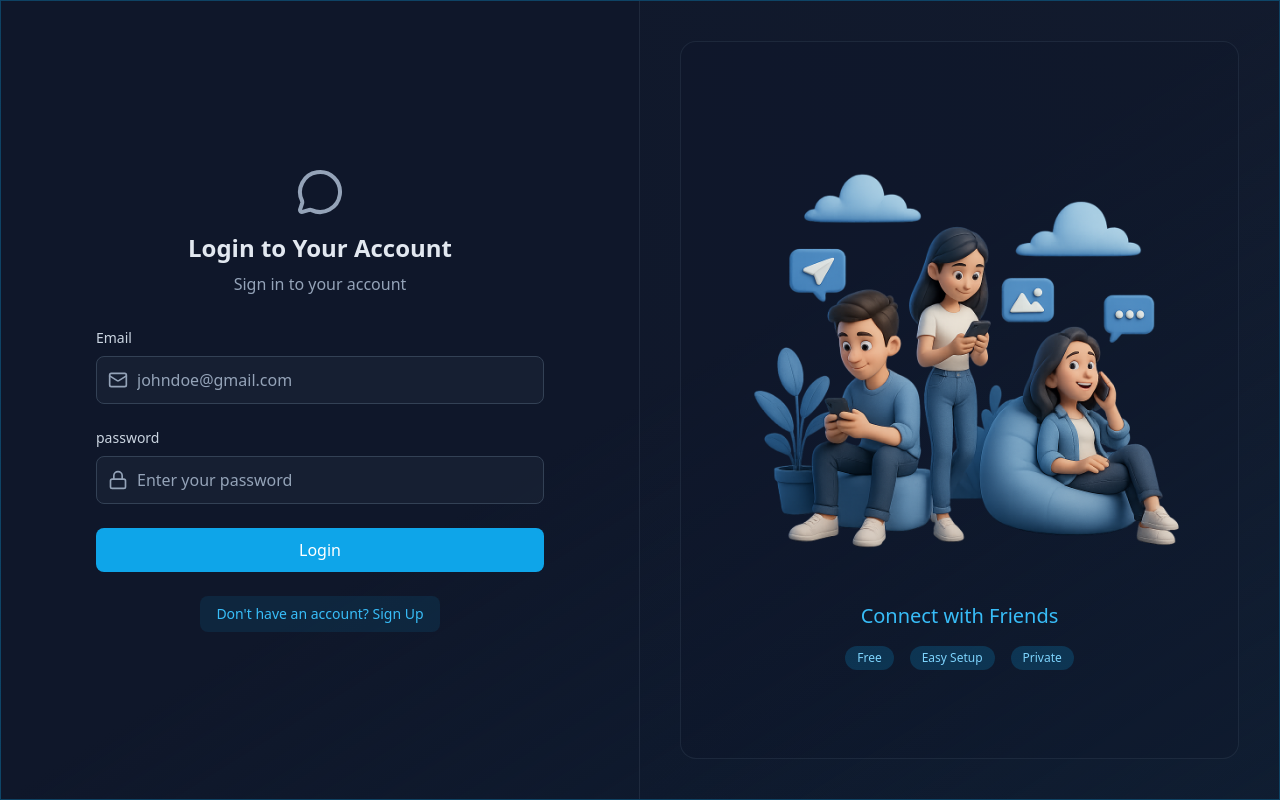
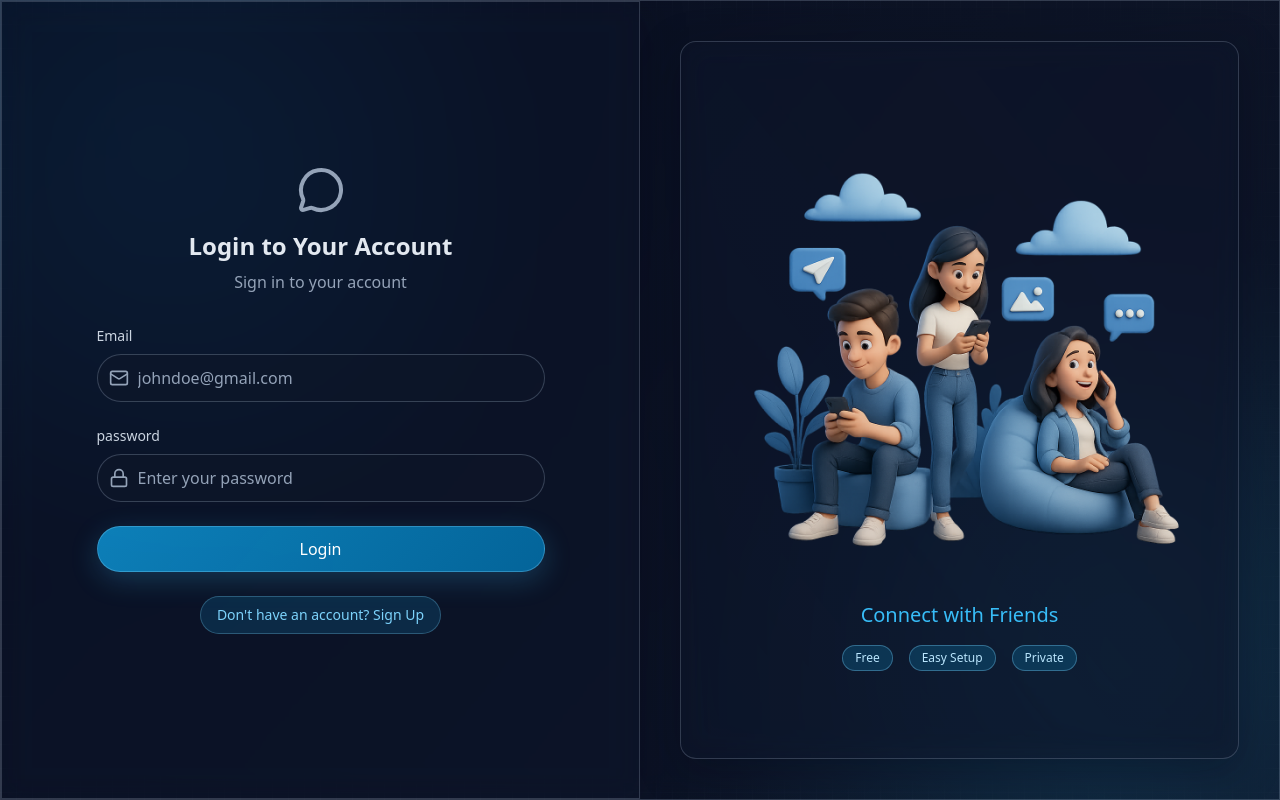
Before and after one commit to NisalSandeep/Chat-App, a React app in the folder frontend/: page /login in a window 1280 px wide. Built offline with nearby package versions, Linux system fonts and the light colour scheme; no server answers; the HTML template or start-up script is replaced by a standard one.

Commit message:
UI Enhancement

```diff
--- a/frontend/src/App.jsx
+++ b/frontend/src/App.jsx
@@ -21,10 +21,10 @@ const App = () => {
   }
 
   return (
-    <div className="relative flex min-h-screen items-stretch justify-stretch overflow-hidden bg-slate-900 p-0">
-      <div className="absolute inset-0 bg-[linear-gradient(to_right,#4f4f4f2e_1px,transparent_1px),linear-gradient(to_bottom,#4f4f4f2e_1px,transparent_1px)] bg-[size:14px_24px]" />
-      <div className="absolute top-0 -left-4 size-96 bg-sky-700 opacity-20 blur-[100px]" />
-      <div className="absolute bottom-0 -right-4 size-96 bg-sky-500 opacity-20 blur-[100px] " />
+    <div className="relative flex min-h-screen items-stretch justify-stretch overflow-hidden p-0">
+      <div className="absolute inset-0 bg-[linear-gradient(to_right,rgba(148,163,184,0.16)_1px,transparent_1px),linear-gradient(to_bottom,rgba(148,163,184,0.16)_1px,transparent_1px)] bg-[size:16px_24px] opacity-45" />
+      <div className="absolute top-0 -left-4 size-96 bg-sky-700/25 blur-[110px]" />
+      <div className="absolute bottom-0 -right-4 size-96 bg-cyan-500/20 blur-[120px] " />
 
       <div className="relative z-10 h-full w-full">
       <Routes>
--- a/frontend/src/components/BoraderAnimatedContainer.jsx
+++ b/frontend/src/components/BoraderAnimatedContainer.jsx
@@ -2,7 +2,7 @@ import React from "react";
 
 export const BoraderAnimatedContainer = ({ children }) => {
   return (
-    <div className="flex h-full w-full overflow-hidden rounded-none border border-sky-500/30 bg-gradient-to-br from-slate-900 via-slate-900 to-sky-950/20">
+    <div className="glass-surface flex h-full w-full overflow-hidden rounded-none border-sky-300/30 bg-gradient-to-br from-slate-900/45 via-slate-900/35 to-sky-950/25">
       {children}
     </div>
   );
--- a/frontend/src/index.css
+++ b/frontend/src/index.css
@@ -2,8 +2,41 @@
 @tailwind components;
 @tailwind utilities;
 
+:root {
+  --glass-bg: rgba(15, 23, 42, 0.38);
+  --glass-bg-strong: rgba(15, 23, 42, 0.58);
+  --glass-border: rgba(148, 163, 184, 0.28);
+  --glass-glow: rgba(56, 189, 248, 0.22);
+}
+
+body {
+  background:
+    radial-gradient(circle at 12% 18%, rgba(14, 165, 233, 0.18), transparent 32%),
+    radial-gradient(circle at 88% 84%, rgba(56, 189, 248, 0.16), transparent 34%),
+    linear-gradient(130deg, #020617 0%, #0b1120 52%, #0f172a 100%);
+}
+
+@layer base {
+  input:not([type="checkbox"]):not([type="radio"]),
+  textarea,
+  select,
+  button {
+    border-radius: 9999px !important;
+  }
+}
+
+.glass-surface {
+  background: var(--glass-bg);
+  border: 1px solid var(--glass-border);
+  backdrop-filter: blur(14px);
+  -webkit-backdrop-filter: blur(14px);
+  box-shadow: 0 12px 40px rgba(2, 6, 23, 0.35);
+}
+
 .input {
-  @apply w-full bg-slate-800/50 border border-slate-700 rounded-lg py-2 pl-10 pr-4 text-slate-200 placeholder-slate-400 focus:ring-2 focus:ring-sky-500 focus:border-transparent;
+  @apply w-full border rounded-full py-2 pl-10 pr-4 text-slate-200 placeholder-slate-400 focus:ring-2 focus:ring-sky-500 focus:border-transparent;
+  background: var(--glass-bg-strong);
+  border-color: rgba(148, 163, 184, 0.32);
 }
 
 .auth-input-icon {
@@ -15,15 +48,21 @@
 }
 
 .auth-badge {
-  @apply inline-flex items-center px-3 py-1 text-xs font-medium rounded-full bg-sky-500/20 text-sky-300;
+  @apply inline-flex items-center px-3 py-1 text-xs font-medium rounded-full text-sky-200;
+  background: rgba(14, 165, 233, 0.2);
+  border: 1px solid rgba(125, 211, 252, 0.35);
 }
 
 .auth-btn {
-  @apply w-full bg-sky-500 text-white rounded-lg py-2.5 font-medium
-  hover:bg-sky-600 focus:ring-2 focus:ring-sky-500;
+  @apply w-full text-white rounded-full py-2.5 font-medium transition
+  focus:ring-2 focus:ring-sky-500;
+  background: linear-gradient(130deg, rgba(14, 165, 233, 0.75), rgba(2, 132, 199, 0.72));
+  border: 1px solid rgba(125, 211, 252, 0.35);
+  box-shadow: 0 8px 28px var(--glass-glow);
 }
 
 .auth-link {
-  @apply px-4 py-2 inline-block bg-sky-500/10 rounded-lg text-sky-400
-  hover:text-sky-500 text-sm transition-colors;
+  @apply px-4 py-2 inline-block rounded-full text-sky-300 hover:text-sky-100 text-sm transition-colors;
+  background: rgba(14, 165, 233, 0.16);
+  border: 1px solid rgba(125, 211, 252, 0.28);
 }
--- a/frontend/src/pages/ChatPage.jsx
+++ b/frontend/src/pages/ChatPage.jsx
@@ -19,7 +19,7 @@ const ChatPage = () => {
         <div
           className={`${
             selectedUser ? "hidden md:flex" : "flex"
-          } w-full md:w-[360px] md:min-w-[320px] md:max-w-[420px] bg-slate-800/60 backdrop-blur-sm flex-col border-b border-slate-700/50 md:border-b-0 md:border-r md:border-slate-700/50`}
+          } glass-surface w-full md:w-[360px] md:min-w-[320px] md:max-w-[420px] flex-col border-b md:border-b-0 md:border-r`}
         >
           <ProfileHeader />
           <ActiveTabSwitch />
@@ -32,7 +32,7 @@ const ChatPage = () => {
         <div
           className={`${
             selectedUser ? "flex" : "hidden md:flex"
-          } flex-1 flex-col bg-slate-900/50 backdrop-blur-sm min-w-0`}
+          } glass-surface min-w-0 flex-1 flex-col`}
         >
           {selectedUser ? <ChatContainer />: <NoConversationPlaceHolder />}
         </div>
--- a/frontend/src/pages/LoginPage.jsx
+++ b/frontend/src/pages/LoginPage.jsx
@@ -26,12 +26,12 @@ const LoginPage = () => {
       login(formData);
     };
   return (
-    <div className="h-dvh w-full bg-slate-900">
+    <div className="h-dvh w-full">
       <div className="relative h-full w-full">
         <BoraderAnimatedContainer>
           <div className="flex h-full w-full flex-col md:flex-row">
             {/* FORM CLOUMN - LEFT SIDE */}
-            <div className="flex w-full items-center justify-center overflow-y-auto px-5 py-8 md:w-1/2 md:border-r border-slate-600/30 md:px-8">
+            <div className="glass-surface flex w-full items-center justify-center overflow-y-auto px-5 py-8 md:w-1/2 md:border-r md:px-8">
               <div className="w-full max-w-md">
                 <div className="text-center mb-8">
                   <MessageCircleIcon className="w-12 h-12 mx-auto text-slate-400 mb-4" />
@@ -99,8 +99,8 @@ const LoginPage = () => {
               </div>
             </div>
             {/* FORM CLOUMN - RIGHT SIDE */}
-            <div className="hidden md:flex md:w-1/2 items-center justify-center overflow-hidden bg-gradient-to-bl from-slate-800/20 to-transparent p-6 lg:p-10">
-              <div className="flex h-full w-full max-w-2xl flex-col items-center justify-center rounded-2xl border border-slate-700/40 bg-slate-900/25 p-6 lg:p-8">
+            <div className="hidden md:flex md:w-1/2 items-center justify-center overflow-hidden bg-gradient-to-bl from-slate-900/25 to-transparent p-6 lg:p-10">
+              <div className="glass-surface flex h-full w-full max-w-2xl flex-col items-center justify-center rounded-2xl p-6 lg:p-8">
                 <img
                   src="/login.png"
                   alt="People using mobile devices"
--- a/frontend/src/pages/SignUpPage.jsx
+++ b/frontend/src/pages/SignUpPage.jsx
@@ -26,12 +26,12 @@ const SignUpPage = () => {
   };
 
   return (
-    <div className="h-dvh w-full bg-slate-900">
+    <div className="h-dvh w-full">
       <div className="relative h-full w-full">
         <BoraderAnimatedContainer>
           <div className="flex h-full w-full flex-col md:flex-row">
             {/* FORM CLOUMN - LEFT SIDE */}
-            <div className="flex w-full items-center justify-center overflow-y-auto px-5 py-8 md:w-1/2 md:border-r border-slate-600/30 md:px-8">
+            <div className="glass-surface flex w-full items-center justify-center overflow-y-auto px-5 py-8 md:w-1/2 md:border-r md:px-8">
               <div className="w-full max-w-md">
                 <div className="text-center mb-8">
                   <MessageCircleIcon className="w-12 h-12 mx-auto text-slate-400 mb-4" />
@@ -113,8 +113,8 @@ const SignUpPage = () => {
               </div>
             </div>
             {/* FORM CLOUMN - RIGHT SIDE */}
-            <div className="hidden md:flex md:w-1/2 items-center justify-center overflow-hidden bg-gradient-to-bl from-slate-800/20 to-transparent p-6 lg:p-10">
-              <div className="flex h-full w-full max-w-2xl flex-col items-center justify-center rounded-2xl border border-slate-700/40 bg-slate-900/25 p-6 lg:p-8">
+            <div className="hidden md:flex md:w-1/2 items-center justify-center overflow-hidden bg-gradient-to-bl from-slate-900/25 to-transparent p-6 lg:p-10">
+              <div className="glass-surface flex h-full w-full max-w-2xl flex-col items-center justify-center rounded-2xl p-6 lg:p-8">
                 <img
                   src="/signup.png"
                   alt="People using mobile devices"
```
Also changed, not shown: 2 other files (tests, documents, lock files or other folders).
